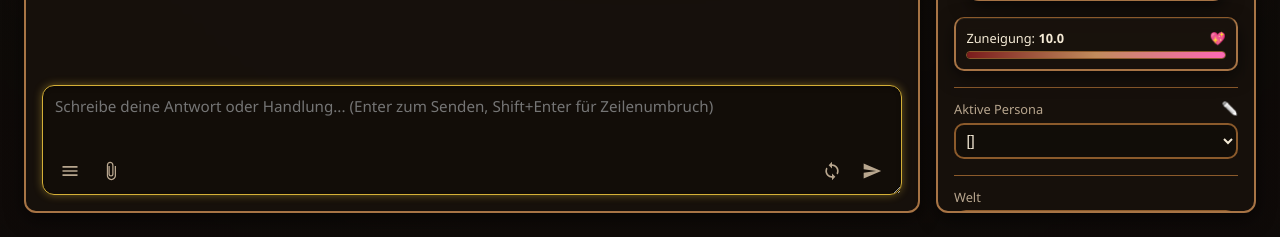
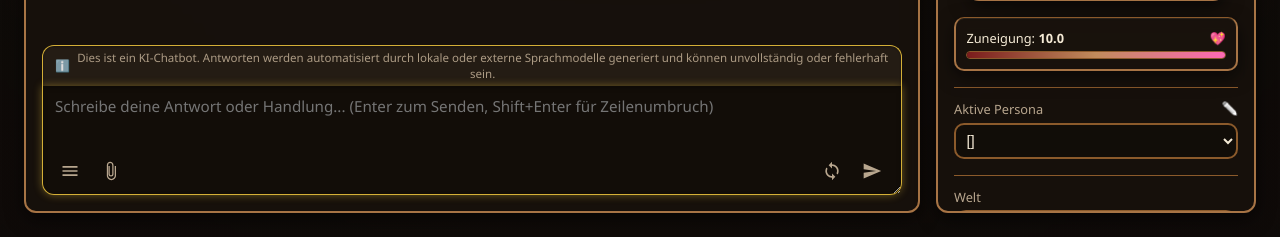
Before and after one commit to Z-Ray-Entertainment/aimo, a Python web app: template flask/templates/chat/session.html in a window 1280 px wide. Shown: the part 563-800 px from the top of the page. Run offline with Jinja, Linux system fonts and the light colour scheme; the template is opened without the code that fills it: most values are stand-ins (such as "Sample title", 1, 10 or a date in 2020).

Commit message:
#30 AI notice

```diff
--- a/flask/static/css/theme.css
+++ b/flask/static/css/theme.css
@@ -2054,6 +2054,67 @@ body.chat-page {
   box-shadow: 0 0 6px rgba(212, 175, 55, 0.5);
 }
 
+/* ==========================================================================
+   Chat Input Wrapper & Persistent AI Disclaimer Box
+   ========================================================================== */
+.chat-input-wrapper {
+  display: flex;
+  flex-direction: column;
+  flex-shrink: 0;
+  width: 100%;
+}
+
+.chat-input-disclaimer {
+  display: flex;
+  align-items: center;
+  justify-content: center;
+  gap: 0.4rem;
+  background: rgba(38, 29, 21, 0.94);
+  color: var(--text-muted);
+  border: 1px solid var(--border-wood-dark);
+  border-bottom: none;
+  border-radius: var(--radius-card, 10px) var(--radius-card, 10px) 0 0;
+  padding: 0.28rem 0.75rem;
+  font-size: 0.72rem;
+  line-height: 1.35;
+  text-align: center;
+  user-select: none;
+  box-shadow: inset 0 1px 2px rgba(0, 0, 0, 0.3);
+  transition: border-color 0.2s ease;
+}
+
+.chat-input-disclaimer-icon {
+  font-size: 0.75rem;
+  flex-shrink: 0;
+  line-height: 1;
+  opacity: 0.85;
+}
+
+.chat-input-disclaimer-text {
+  flex: 1;
+  opacity: 0.92;
+}
+
+/* Docking: Eingabebox schließt nahtlos unten an die Disclaimer-Box an (keine Trennlinie dazwischen) */
+.chat-input-wrapper .chat-input-box {
+  border-top-left-radius: 0;
+  border-top-right-radius: 0;
+  border-top: none;
+}
+
+/* Synchronisierter Fokus-Rahmen beim Schreiben */
+.chat-input-wrapper:focus-within .chat-input-disclaimer {
+  border-color: var(--gold-accent);
+}
+
+@media (max-width: 991px) {
+  .chat-input-disclaimer {
+    font-size: 0.68rem;
+    padding: 0.25rem 0.5rem;
+    line-height: 1.3;
+  }
+}
+
 /* Unified Chat Input Box with Integrated Overlay Action Buttons */
 .chat-input-box {
   position: relative;
--- a/flask/templates/chat/session.html
+++ b/flask/templates/chat/session.html
@@ -150,8 +150,14 @@
         <!-- 60s Countdown Container für Ortswechsel -->
         <div id="location-switch-container"></div>
 
-        <!-- Eingabeleiste unten: Vereinheitlichter Kasten mit Overlay-Buttons -->
-        <form id="chat-input-form" class="chat-input-box">
+        <!-- Eingabeleiste unten: Angedockter KI-Systemhinweis + Vereinheitlichter Kasten mit Overlay-Buttons -->
+        <div class="chat-input-wrapper">
+          <div class="chat-input-disclaimer" role="note" aria-label="KI-Systemhinweis">
+            <span class="chat-input-disclaimer-icon">ℹ️</span>
+            <span class="chat-input-disclaimer-text">Dies ist ein KI-Chatbot. Antworten werden automatisiert durch lokale oder externe Sprachmodelle generiert und können unvollständig oder fehlerhaft sein.</span>
+          </div>
+
+          <form id="chat-input-form" class="chat-input-box">
           <!-- Links bündig: Hamburger-Menü (Sitzungen, Neuer Chat, Löschen), Attach & ComfyUI -->
           <div class="chat-input-actions-left">
             <div class="chat-menu-dropdown-wrapper" id="chat-menu-dropdown-wrapper">
@@ -221,6 +227,7 @@
             </button>
           </div>
         </form>
+        </div>
 
         <!-- Separates Formular für Chat löschen (verhindert invalides verschachteltes <form>) -->
         <form id="delete-current-chat-form" method="POST" action="{{ url_for('chat.delete_session', session_id=chat_session.id) }}" style="display: none;">
```
Also changed, not shown: docs/chat.md (+1 -0 lines).
